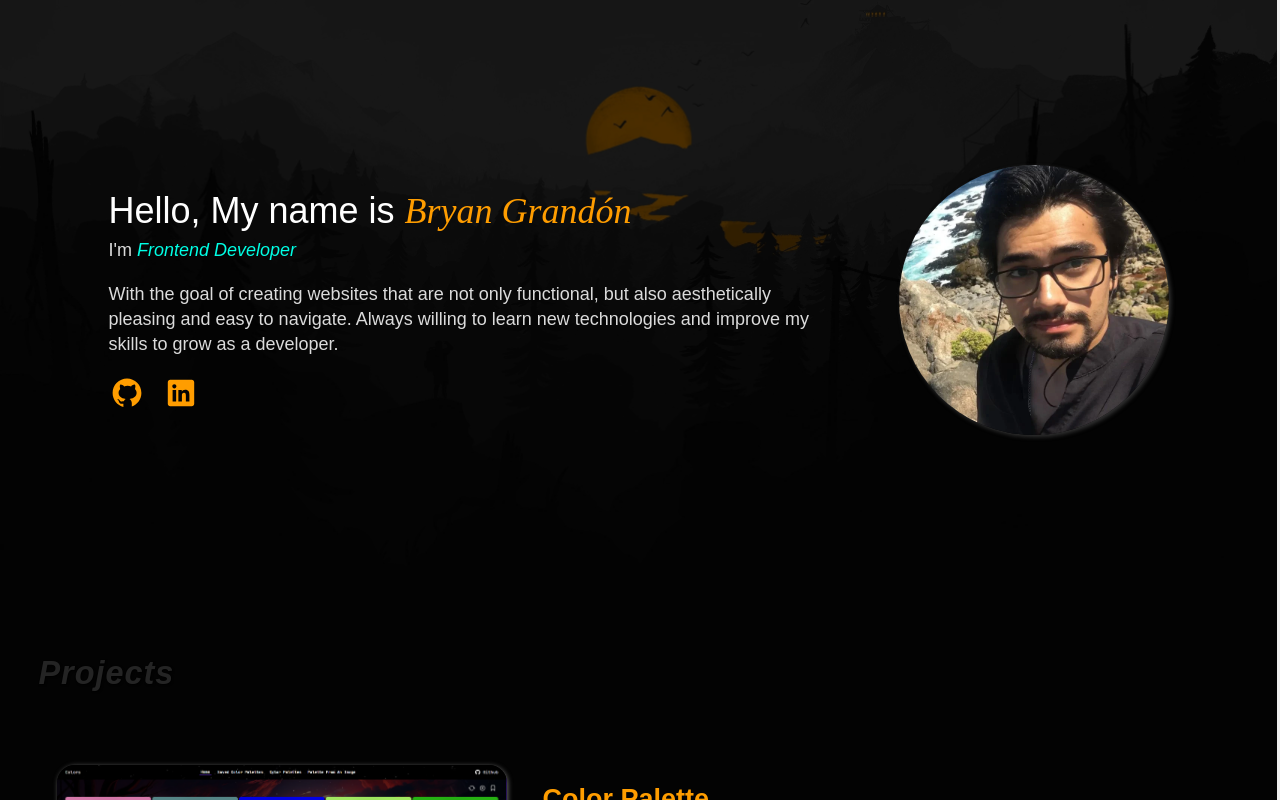
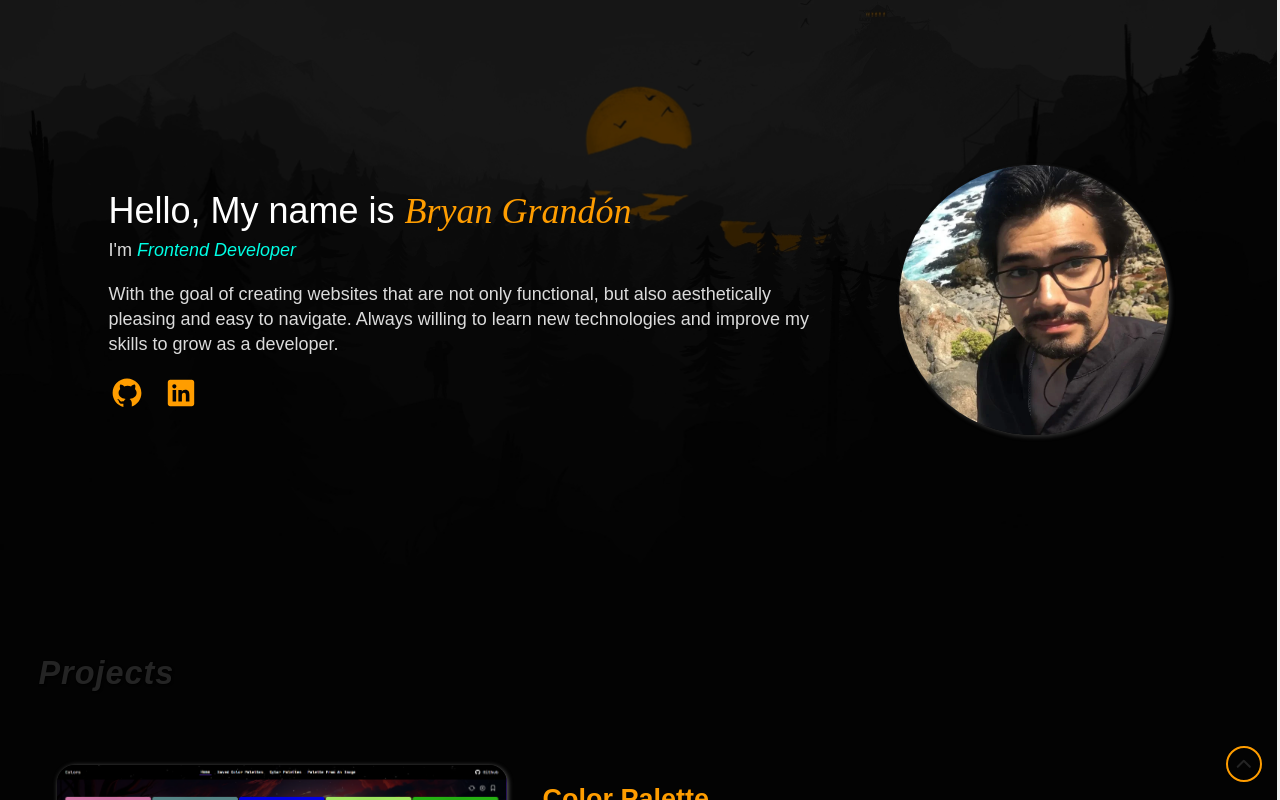
Before and after one commit to BryanGrandon/Portfolio-v1, a React (Vite) app: page / in a window 1280 px wide. Shown: the top 800 px of the page. Built offline with nearby package versions, Linux system fonts and the light colour scheme; a web font is replaced by a local one.

Commit message:
feat(web):change main-content.tsx

```diff
--- a/src/core/components/layout/main-content.tsx
+++ b/src/core/components/layout/main-content.tsx
@@ -1,12 +1,22 @@
+import { IArrowUp } from '../ui/icons'
 import About from './about'
 import Contact from './contact'
 import Projects from './projects'
 import Stack from './stack'
 
 const MainContent = () => {
+  const handlerClickTop = () => {
+    window.scrollTo({
+      top: 0,
+      behavior: 'smooth',
+    })
+  }
   return (
     <main className='main'>
       <Projects />
+      <button className='main__btn-top' onClick={handlerClickTop}>
+        <IArrowUp className='main__btn-top--icon' />
+      </button>
       <Stack />
       <About />
       <Contact />
--- a/src/core/components/ui/icons.tsx
+++ b/src/core/components/ui/icons.tsx
@@ -174,4 +174,15 @@ const IEmail = ({ className }: Icons) => {
   )
 }
 
-export { ILink, IBars3, IEmail }
+const IArrowUp = ({ className }: Icons) => {
+  return (
+    <svg xmlns='http://www.w3.org/2000/svg' height='1.2rem' viewBox='0 0 512 512' className={className}>
+      <polyline
+        points='112 328 256 184 400 328'
+        style={{ fill: 'none', stroke: 'currentColor', strokeLinecap: 'round', strokeLinejoin: 'round', strokeWidth: '48px' }}
+      />
+    </svg>
+  )
+}
+
+export { ILink, IBars3, IEmail, IArrowUp }
--- a/src/core/components/ui/project-card.tsx
+++ b/src/core/components/ui/project-card.tsx
@@ -10,8 +10,6 @@ type Project_Card = {
   technologies?: { alt: string; img: string }[]
 }
 const ProjectCard = ({ image, url, title, description, ariaLabel, technologies }: Project_Card) => {
-  console.log(technologies)
-
   return (
     <a href={url} target='__black' className='project-card' aria-label={ariaLabel}>
       <img className='project-card__img' src={image.src} alt={image.alt} />
--- a/src/core/scss/layout/_main-content.scss
+++ b/src/core/scss/layout/_main-content.scss
@@ -4,4 +4,26 @@
 .main {
   background-color: #030303;
   padding: 0 1rem 3rem;
+
+  &__btn-top {
+    position: fixed;
+    right: 1rem;
+    bottom: 1rem;
+    border: 2px solid $main;
+    border-radius: 50%;
+    padding: 0.3rem;
+    display: flex;
+    justify-content: center;
+    align-self: center;
+    z-index: 1;
+    background-color: #030303;
+
+    &:hover {
+      background-color: $main;
+      color: $black;
+    }
+    &:active {
+      transform: scale(0.95);
+    }
+  }
 }
--- a/src/core/services/data.json
+++ b/src/core/services/data.json
@@ -132,7 +132,7 @@
         {
             "id": 4,
             "title": "Nasa",
-            "description": "The NASA API provides access to a wide range of data and resources related to space, astronomy and planetary science.",
+            "description": "Astronomical Image of the Day: Presents each day a different image or photograph of our fascinating universe, along with a brief explanation written by a professional astronomer.",
             "image": {
                 "src": "/src/assets/projects/nasa.webp",
                 "alt": "Nasa webp"
```
